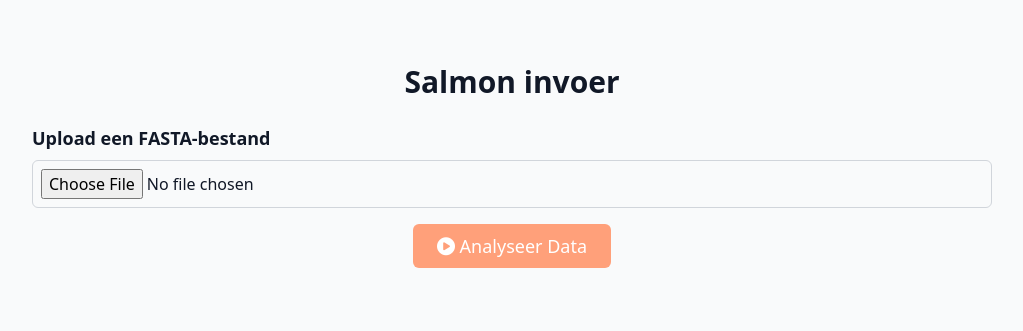
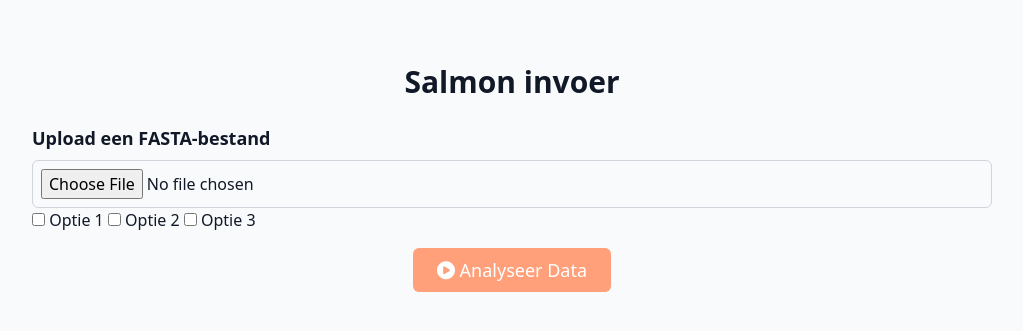
Before and after one commit to Wietze-vd-Berg/De_Bioinformatica_Toolbox, a Flask app: page /salmon_invoer in a window 1280 px wide. Shown: the part 60-391 px from the top of the page, without its empty margins (128-1151 px from the left). Run offline with Flask 3, Linux system fonts and the light colour scheme; some libraries are stand-ins or nearby versions.

Commit message:
update salmon_invoer.html, resultaat.html - checkboxes toegevoegd op invoer, resultaten checkboxes op resultaat

```diff
--- a/Website/templates/salmon_invoer.html
+++ b/Website/templates/salmon_invoer.html
@@ -12,6 +12,9 @@
             <div>
                 <label for="fasta-file" class="block text-lg font-semibold mb-2">Upload een FASTA-bestand</label>
                 <input type="file" id="fasta-file" name="fasta-file" accept=".fasta" class="border border-gray-300 p-2 w-full rounded-md">
+                <input type="checkbox" name="checkbox1" value="checked"> Optie 1
+                <input type="checkbox" name="checkbox2" value="checked"> Optie 2
+                <input type="checkbox" name="checkbox3" value="checked"> Optie 3
             </div>
 
             <div class="flex justify-center">
```
Also changed, not shown: Website/templates/resultaat.html (+8 -3 lines).
